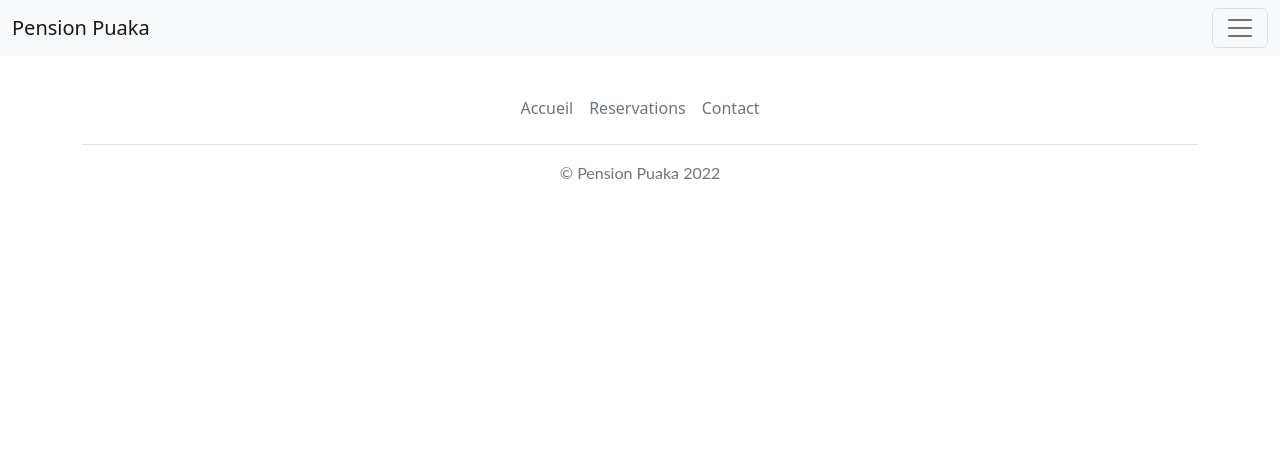
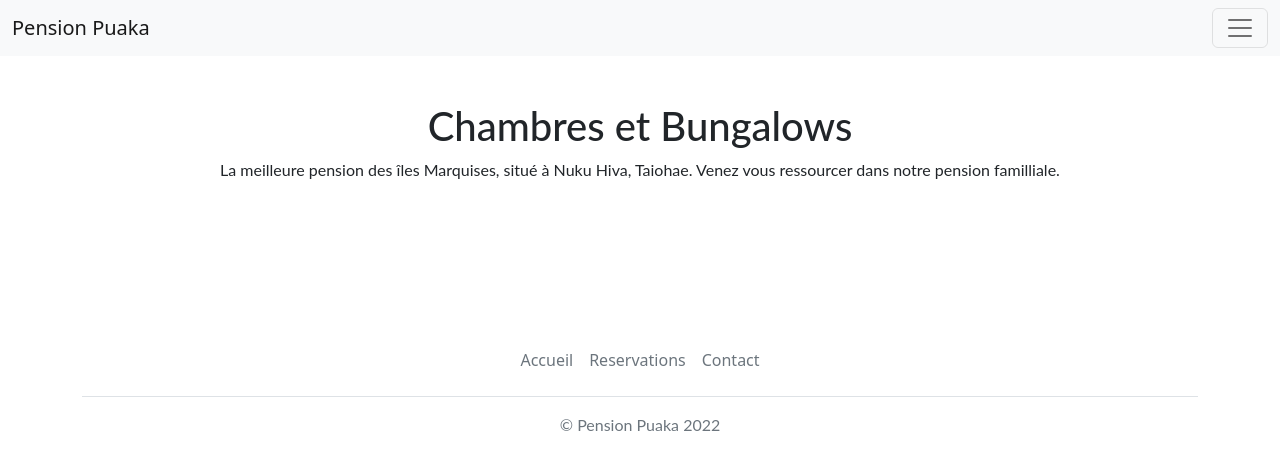
Before and after one commit to CoraNake/pension-puaka, a React (Create React App) app: page /chambresetbungalows in a window 1280 px wide. Shown: the top 470 px of the page. Built offline with nearby package versions, Linux system fonts and the light colour scheme; no server answers; the database is empty.

Commit message:
7 files modified

```diff
--- a/pages/Activites.tsx
+++ b/pages/Activites.tsx
@@ -2,8 +2,15 @@ import * as React from 'react';
 
 export function Activites() {
   return (
-    <div>
+    <div className="container-fluid py-5 d-flex flex-column text-center justify-content-center align-items-center"
+      style={{ minHeight: '300px' }}
+    >
       <h1>Activites</h1>
+        <p>
+          La meilleure pension des îles Marquises, situé à Nuku Hiva, Taiohae.
+          Venez vous ressourcer dans notre pension familliale.
+        </p>
+
     </div>
   );
 }
--- a/pages/ChambresEtBungalows.tsx
+++ b/pages/ChambresEtBungalows.tsx
@@ -2,8 +2,15 @@ import * as React from 'react';
 
 export function ChambresEtBungalows() {
   return (
-    <div>
-      <h1>Chambres et bungalows</h1>
+    <div className="container-fluid py-5 d-flex flex-column text-center justify-content-center align-items-center"
+      style={{ minHeight: '300px' }}
+    >
+      <h1>Chambres et Bungalows</h1>
+        <p>
+          La meilleure pension des îles Marquises, situé à Nuku Hiva, Taiohae.
+          Venez vous ressourcer dans notre pension familliale.
+        </p>
+
     </div>
   );
 }
--- a/pages/Contact.tsx
+++ b/pages/Contact.tsx
@@ -2,8 +2,15 @@ import * as React from 'react';
 
 export function Contact() {
   return (
-    <div>
+    <div className="container-fluid py-5 d-flex flex-column text-center justify-content-center align-items-center"
+      style={{ minHeight: '300px' }}
+    >
       <h1>Contact</h1>
+        <p>
+          La meilleure pension des îles Marquises, situé à Nuku Hiva, Taiohae.
+          Venez vous ressourcer dans notre pension familliale.
+        </p>
+
     </div>
   );
 }
--- a/pages/Evenements.tsx
+++ b/pages/Evenements.tsx
@@ -2,8 +2,15 @@ import * as React from 'react';
 
 export function Evenements() {
   return (
-    <div>
+    <div className="container-fluid py-5 d-flex flex-column text-center justify-content-center align-items-center"
+      style={{ minHeight: '300px' }}
+    >
       <h1>Evenements</h1>
+        <p>
+          La meilleure pension des îles Marquises, situé à Nuku Hiva, Taiohae.
+          Venez vous ressourcer dans notre pension familliale.
+        </p>
+
     </div>
   );
 }
--- a/pages/Formules.tsx
+++ b/pages/Formules.tsx
@@ -2,8 +2,15 @@ import * as React from 'react';
 
 export function Formules() {
   return (
-    <div>
+    <div className="container-fluid py-5 d-flex flex-column text-center justify-content-center align-items-center"
+      style={{ minHeight: '300px' }}
+    >
       <h1>Formules</h1>
+        <p>
+          La meilleure pension des îles Marquises, situé à Nuku Hiva, Taiohae.
+          Venez vous ressourcer dans notre pension familliale.
+        </p>
+
     </div>
   );
 }
--- a/pages/Locations.tsx
+++ b/pages/Locations.tsx
@@ -2,8 +2,15 @@ import * as React from 'react';
 
 export function Locations() {
   return (
-    <div>
-      <h1>Location</h1>
+    <div className="container-fluid py-5 d-flex flex-column text-center justify-content-center align-items-center"
+      style={{ minHeight: '300px' }}
+    >
+      <h1>Locations</h1>
+        <p>
+          La meilleure pension des îles Marquises, situé à Nuku Hiva, Taiohae.
+          Venez vous ressourcer dans notre pension familliale.
+        </p>
+
     </div>
   );
 }
--- a/pages/Reservations.tsx
+++ b/pages/Reservations.tsx
@@ -2,8 +2,15 @@ import * as React from 'react';
 
 export function Reservations() {
   return (
-    <div>
+    <div className="container-fluid py-5 d-flex flex-column text-center justify-content-center align-items-center"
+      style={{ minHeight: '300px' }}
+    >
       <h1>Reservations</h1>
+        <p>
+          La meilleure pension des îles Marquises, situé à Nuku Hiva, Taiohae.
+          Venez vous ressourcer dans notre pension familliale.
+        </p>
+
     </div>
   );
 }
```
